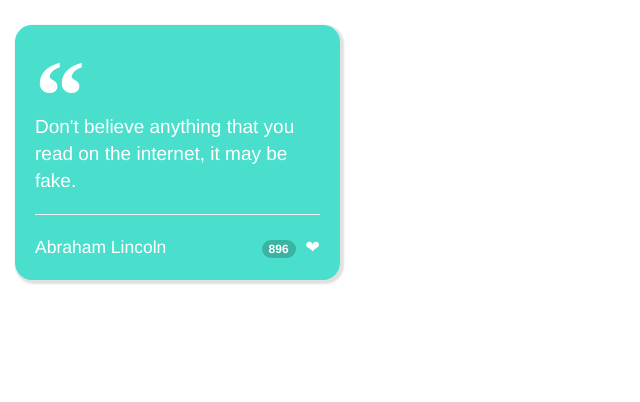
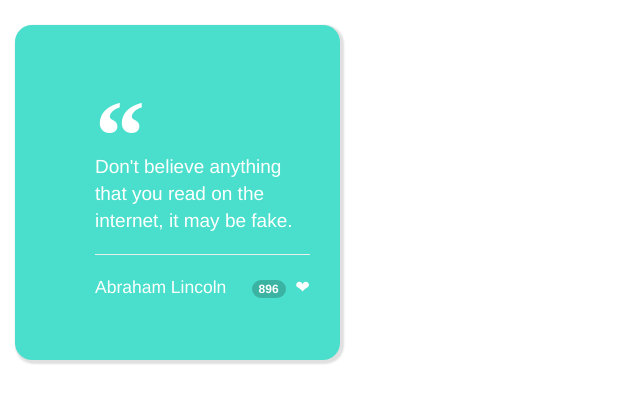
Before and after one commit to osmankale/fcc-random-quote-machine, a plain HTML site: page index.html in a window 1280 px wide. Shown: the whole page, without its empty margins (0-640 px from the left). Drawn offline with nearby package versions, Linux system fonts and the light colour scheme.

Commit message:
some changes

```diff
--- a/style.css
+++ b/style.css
@@ -1,4 +1,5 @@
 blockquote{
+    padding: 50px 30px 50px 80px;
     border-left:none
 }
 
```
